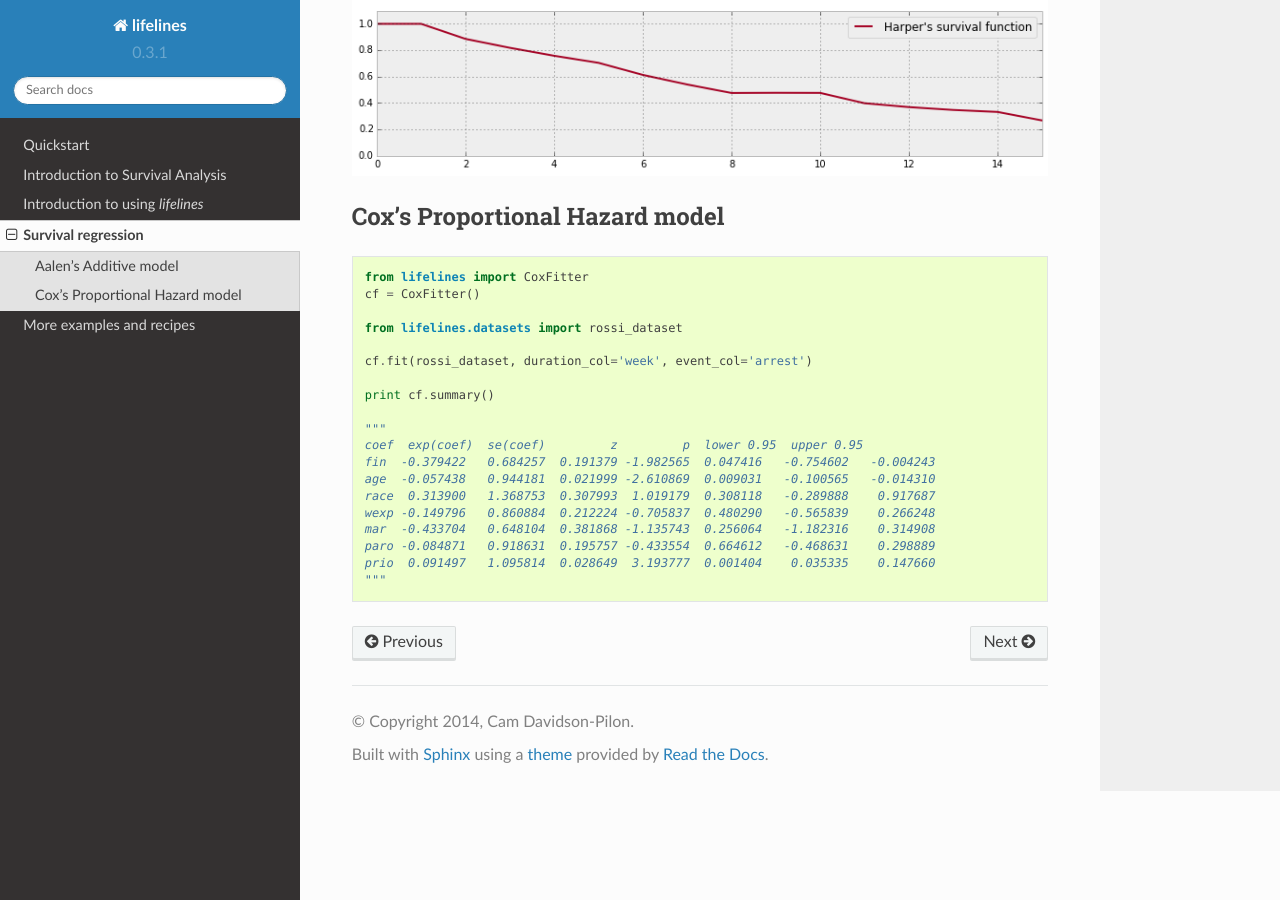
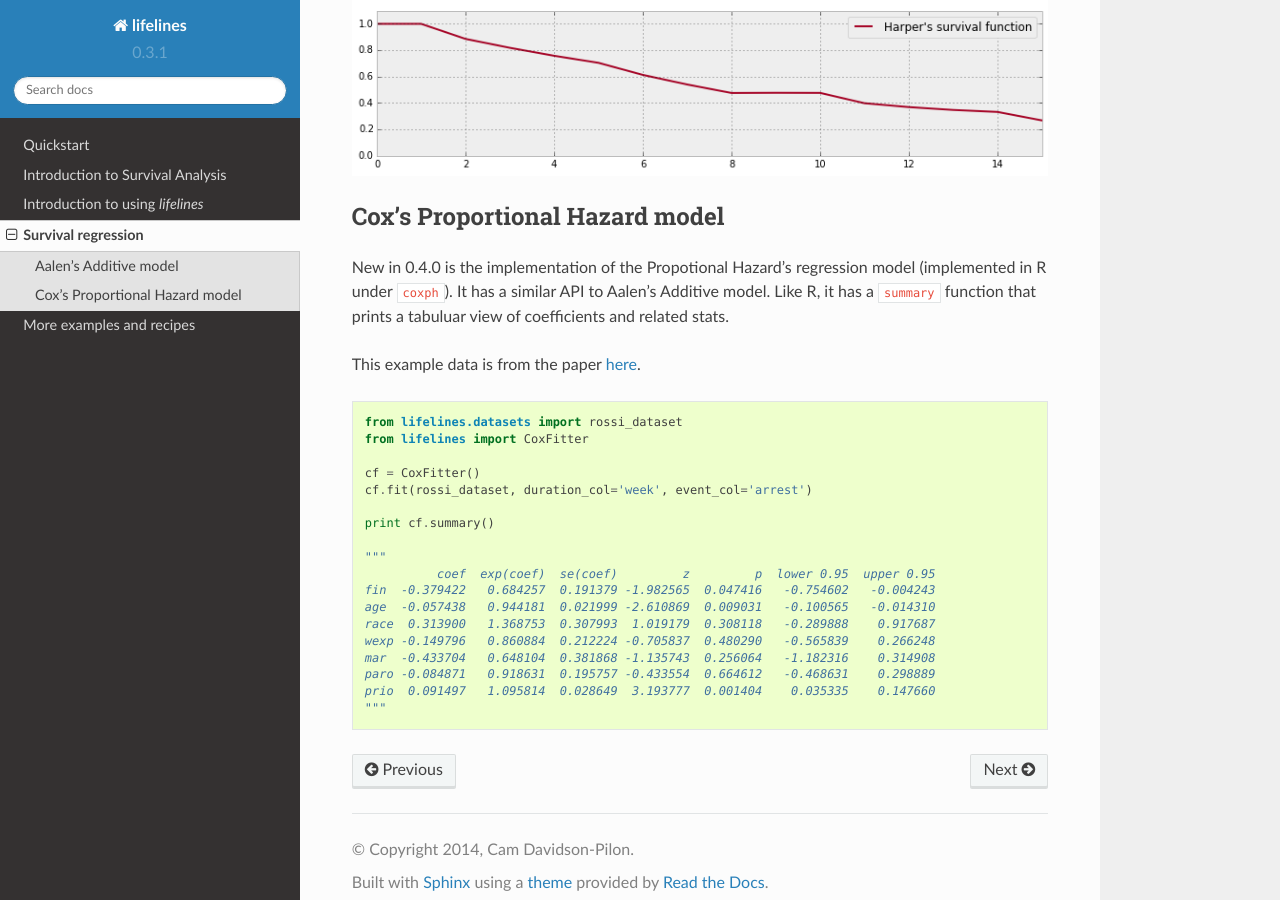
Before and after one commit to CamDavidsonPilon/lifelines, a Sphinx documentation site: the page built from docs/survival_regression.rst, in a window 1280 px wide and 900 px high, scrolled down 4136 px. Built offline with Sphinx 7.4.7 and the Read the Docs theme 2.0.0, drawn with Linux system fonts in a browser that asks for light colours; formulas are drawn with MathJax 3.

Commit message:
docs on cph

```diff
--- a/docs/survival_regression.rst
+++ b/docs/survival_regression.rst
@@ -387,21 +387,24 @@ Prime Minister Stephen Harper.
 Cox's Proportional Hazard model
 ~~~~~~~~~~~~~~~~~~~~~~~~~~~~~~~~~~~~~~
 
+New in 0.4.0 is the implementation of the Propotional Hazard's regression model (implemented in
+R under ``coxph``). It has a similar API to Aalen's Additive model. Like R, it has a ``summary``
+function that prints a tabuluar view of coefficients and related stats.
 
+This example data is from the paper `here <http://cran.r-project.org/doc/contrib/Fox-Companion/appendix-cox-regression.pdf>`_.
 
 .. code:: python
 
+    from lifelines.datasets import rossi_dataset
     from lifelines import CoxFitter
+
     cf = CoxFitter()
-
-    from lifelines.datasets import rossi_dataset
-
     cf.fit(rossi_dataset, duration_col='week', event_col='arrest')
 
     print cf.summary()
 
     """
-    coef  exp(coef)  se(coef)         z         p  lower 0.95  upper 0.95
+              coef  exp(coef)  se(coef)         z         p  lower 0.95  upper 0.95
     fin  -0.379422   0.684257  0.191379 -1.982565  0.047416   -0.754602   -0.004243
     age  -0.057438   0.944181  0.021999 -2.610869  0.009031   -0.100565   -0.014310
     race  0.313900   1.368753  0.307993  1.019179  0.308118   -0.289888    0.917687
```
